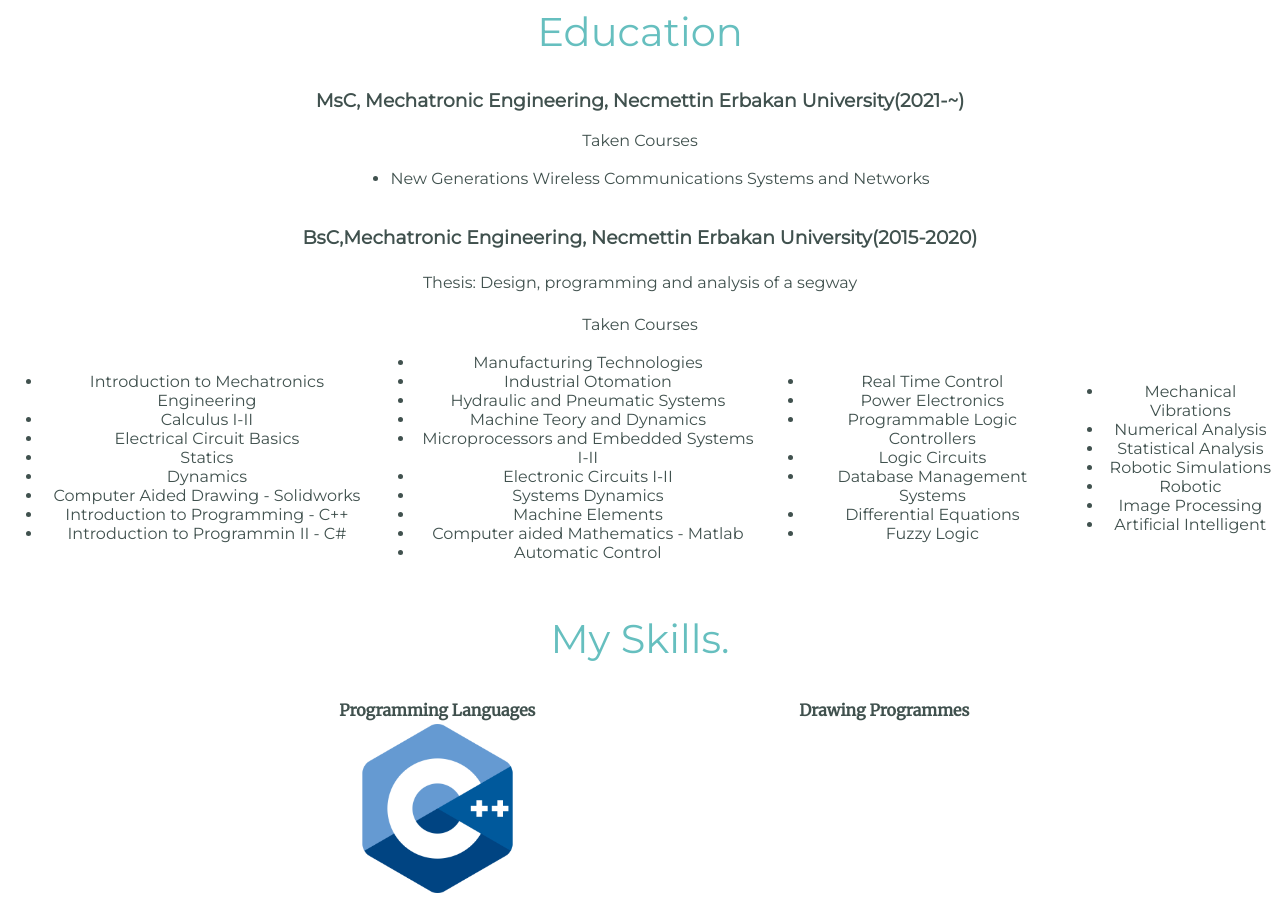
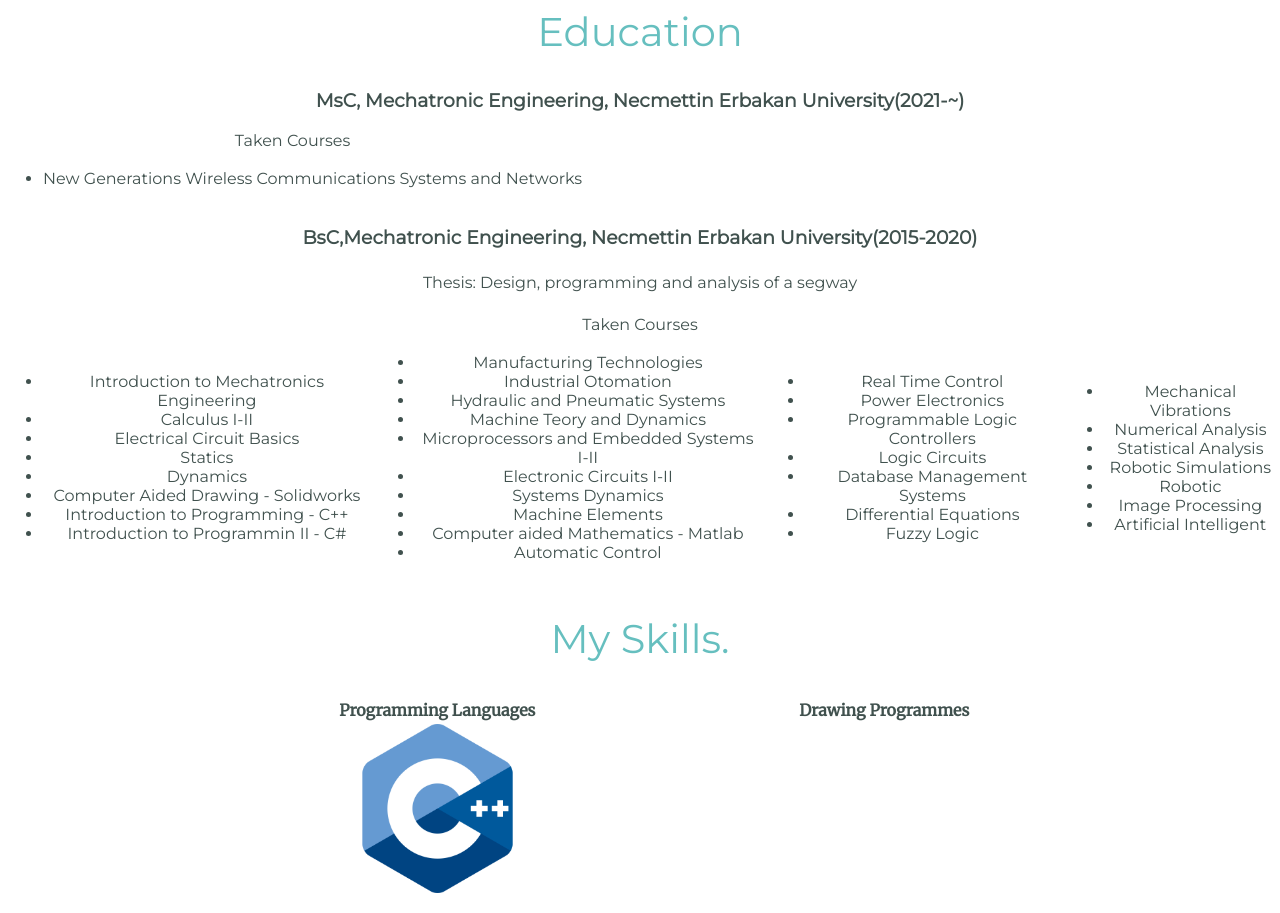
Before and after one commit to khanoguz/oguzkaganbilici, a plain HTML site: page index.html in a window 1280 px wide. Shown: the part 2400-3313 px from the top of the page. Drawn offline with Linux system fonts and the light colour scheme.

Commit message:
Update styles.css

```diff
--- a/CSS/styles.css
+++ b/CSS/styles.css
@@ -36,12 +36,7 @@ margin-right:auto;
 color: #40514EF;
 font-family: 'Montserrat', sans-serif;
 }
-.lessons{
-margin-left:auto;
-margin-right:auto;
-color: #40514EF;
-font-family: 'Montserrat', sans-serif;
-}
+
 hr{
   border: dotted #EAF6F6 6px;
   border-bottom: none;
```
